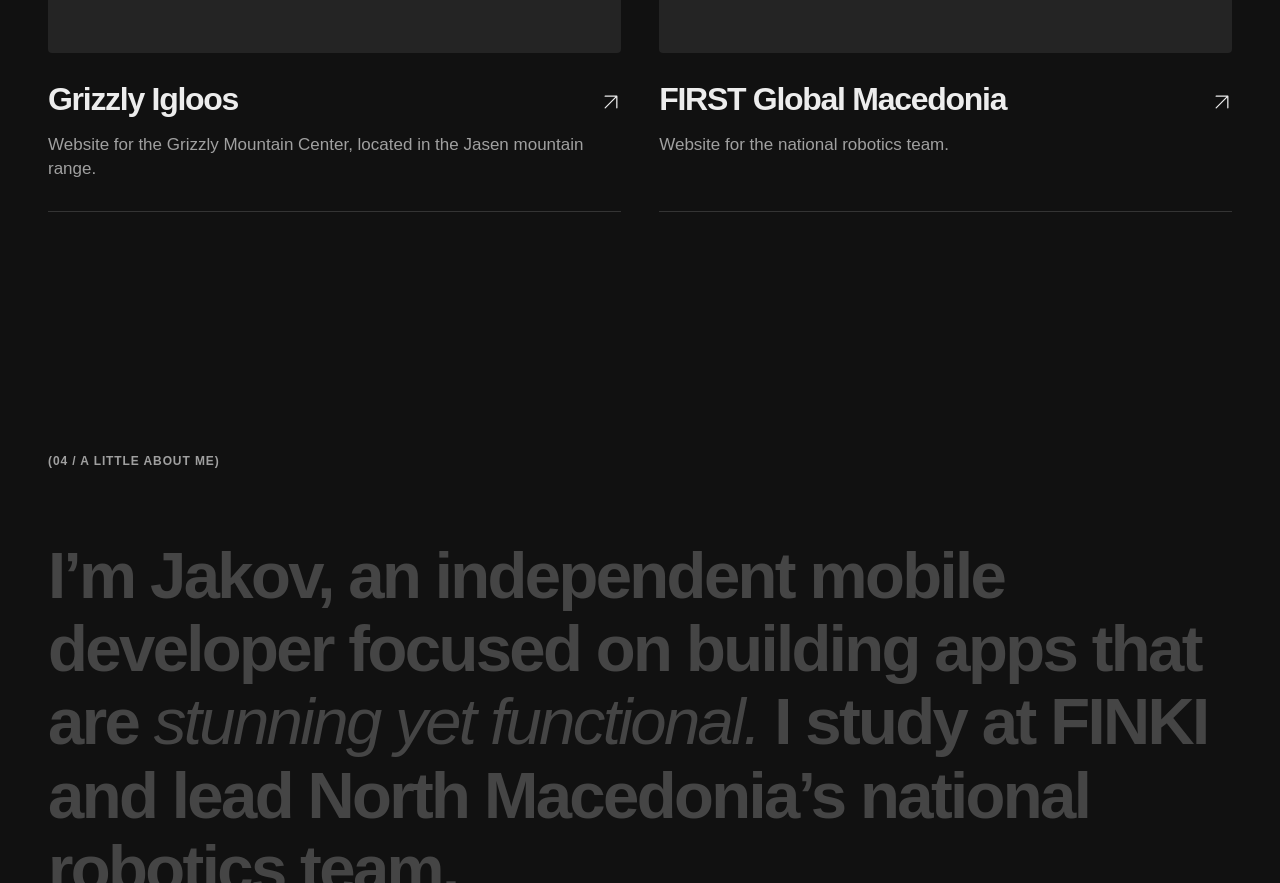
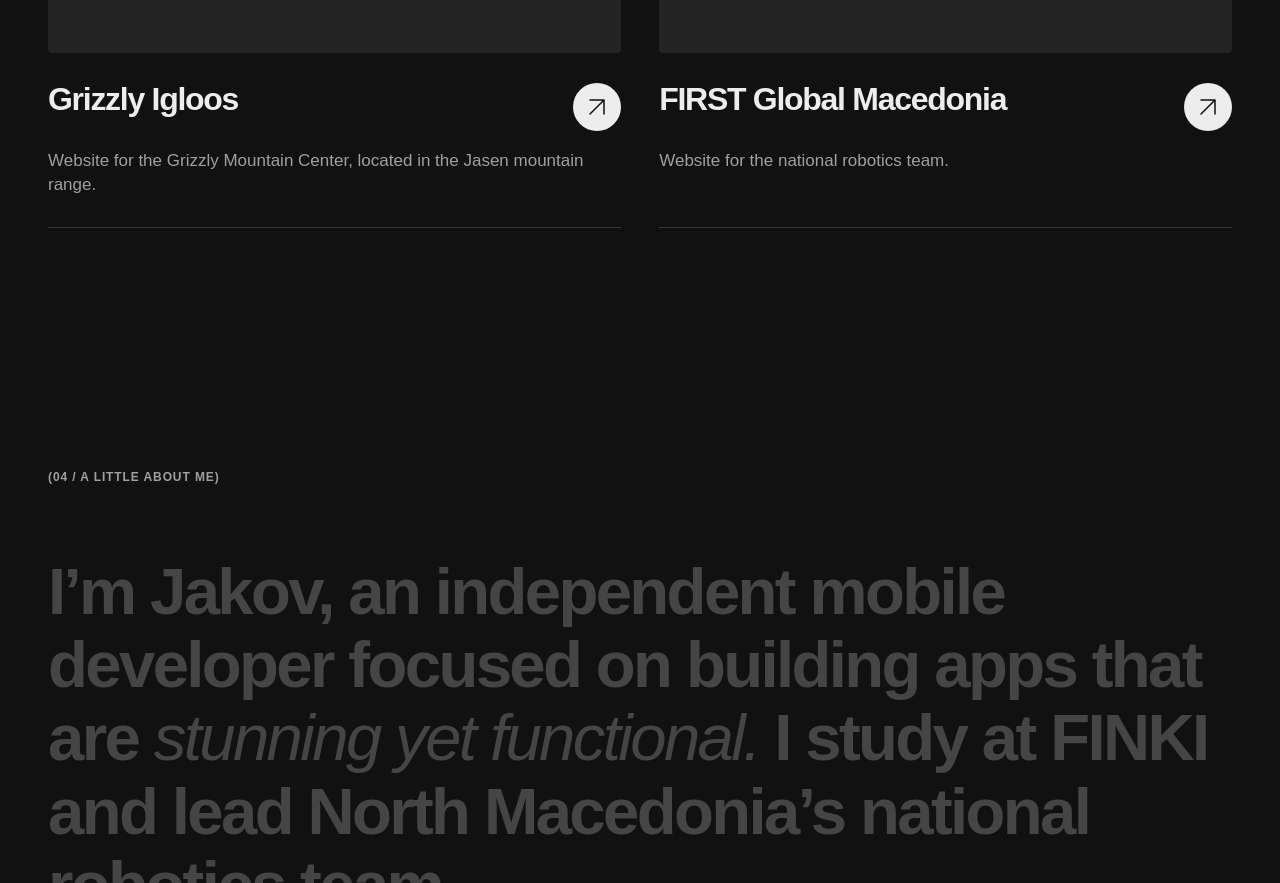
Before and after one commit to dokicaaa/personal-website, a website built with Vite: page index.html in a window 1280 px wide. Shown: the part 5693-6576 px from the top of the page. Built offline with nearby package versions, Linux system fonts and the light colour scheme.

Commit message:
Restore circular animated website title arrows

```diff
--- a/src/styles.css
+++ b/src/styles.css
@@ -1099,8 +1099,19 @@ em {
 .web-project-arrow {
   grid-column: 2;
   grid-row: 1;
-  padding-top: 8px;
-  font-size: 20px;
+  display: grid;
+  place-items: center;
+  width: 48px;
+  height: 48px;
+  border-radius: 50%;
+  background: var(--text);
+  color: #111;
+  font-size: 24px;
+  transition: transform 0.3s;
+}
+.web-project:hover .web-project-arrow,
+.web-project:focus-visible .web-project-arrow {
+  transform: rotate(45deg);
 }
 
 .section .about-statement {
```
